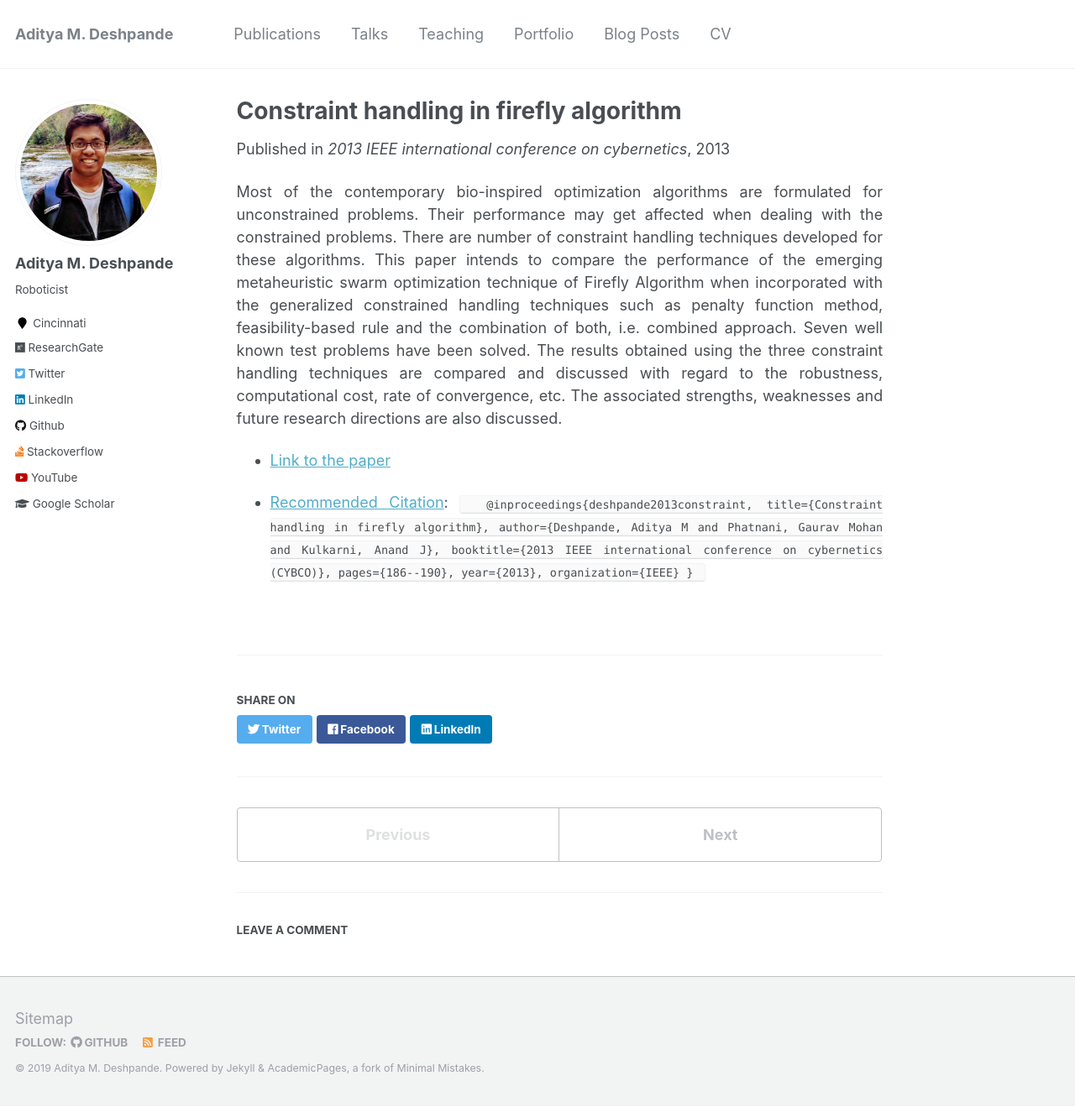
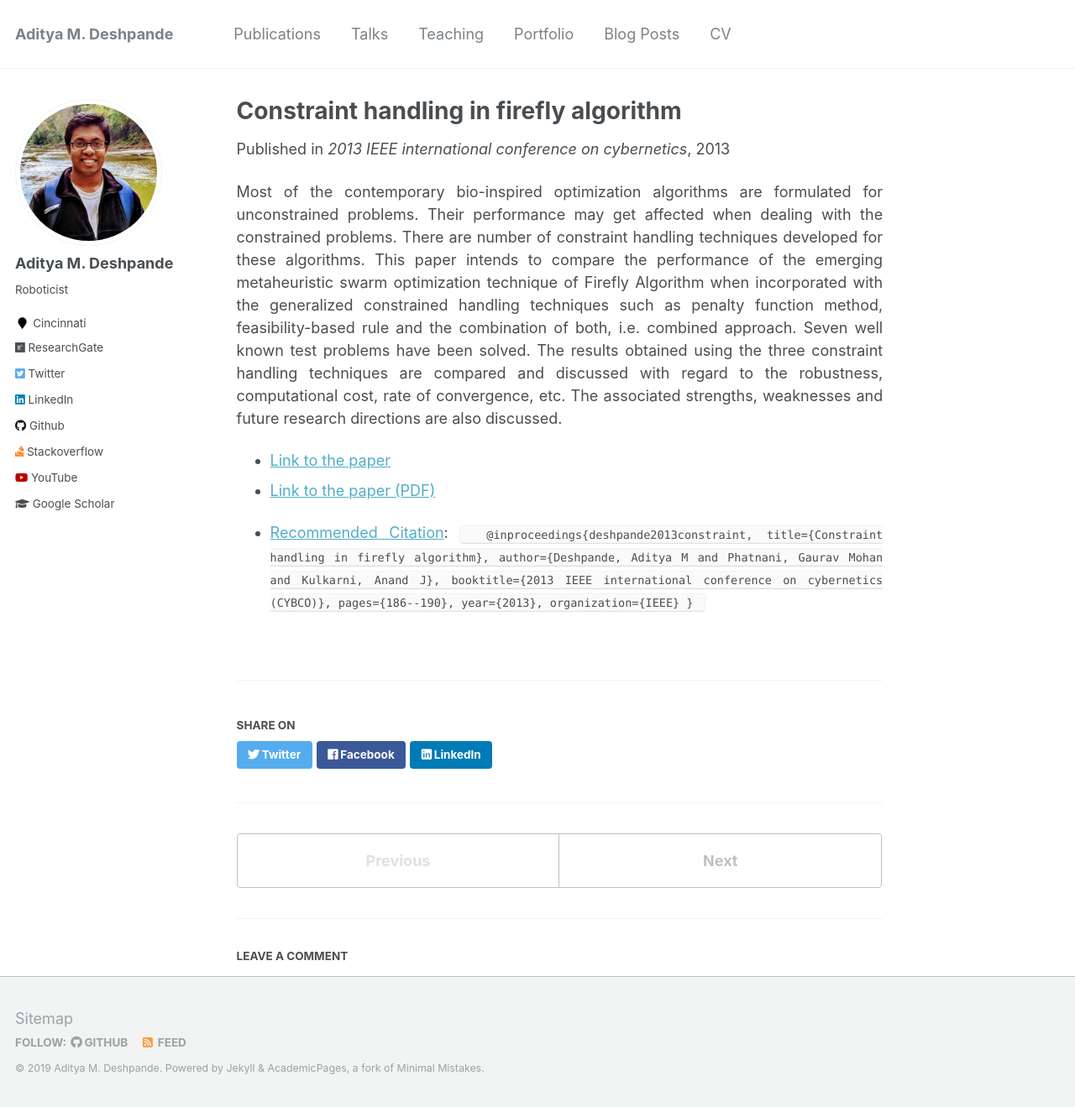
Before and after one commit to adipandas/adipandas.github.io, a Jekyll site: the page built from _publications/2013-06-13-firefly.md, in a window 1280 px wide and 1319 px high. Shown: the whole window at 84% size. Built offline with Jekyll 4.4.1, drawn with Linux system fonts in a browser that asks for light colours; comment, search, counter and statistics services are not loaded.

Commit message:
Update 2013-06-13-firefly.md

```diff
--- a/_publications/2013-06-13-firefly.md
+++ b/_publications/2013-06-13-firefly.md
@@ -10,6 +10,9 @@ venue: '2013 IEEE international conference on cybernetics'
 Most of the contemporary bio-inspired optimization algorithms are formulated for unconstrained problems. Their performance may get affected when dealing with the constrained problems. There are number of constraint handling techniques developed for these algorithms. This paper intends to compare the performance of the emerging metaheuristic swarm optimization technique of Firefly Algorithm when incorporated with the generalized constrained handling techniques such as penalty function method, feasibility-based rule and the combination of both, i.e. combined approach. Seven well known test problems have been solved. The results obtained using the three constraint handling techniques are compared and discussed with regard to the robustness, computational cost, rate of convergence, etc. The associated strengths, weaknesses and future research directions are also discussed.
 
 * [Link to the paper](https://ieeexplore.ieee.org/document/6617447)
+* [Link to the paper (PDF)](https://www.researchgate.net/profile/Anand_Kulkarni4/publication/261332327_Constraint_handling_in_Firefly_Algorithm/links/57fea67108ae56fae5f24064/Constraint-handling-in-Firefly-Algorithm.pdf)
+
+
 
 
 * [Recommended Citation](https://scholar.googleusercontent.com/scholar.bib?q=info:1t9ye1Mn310J:scholar.google.com/&output=citation&scisig=AAGBfm0AAAAAXNehHN1khv1rraib6fp1hu0Ox75mGt3d&scisf=4&ct=citation&cd=-1&hl=en):
```
